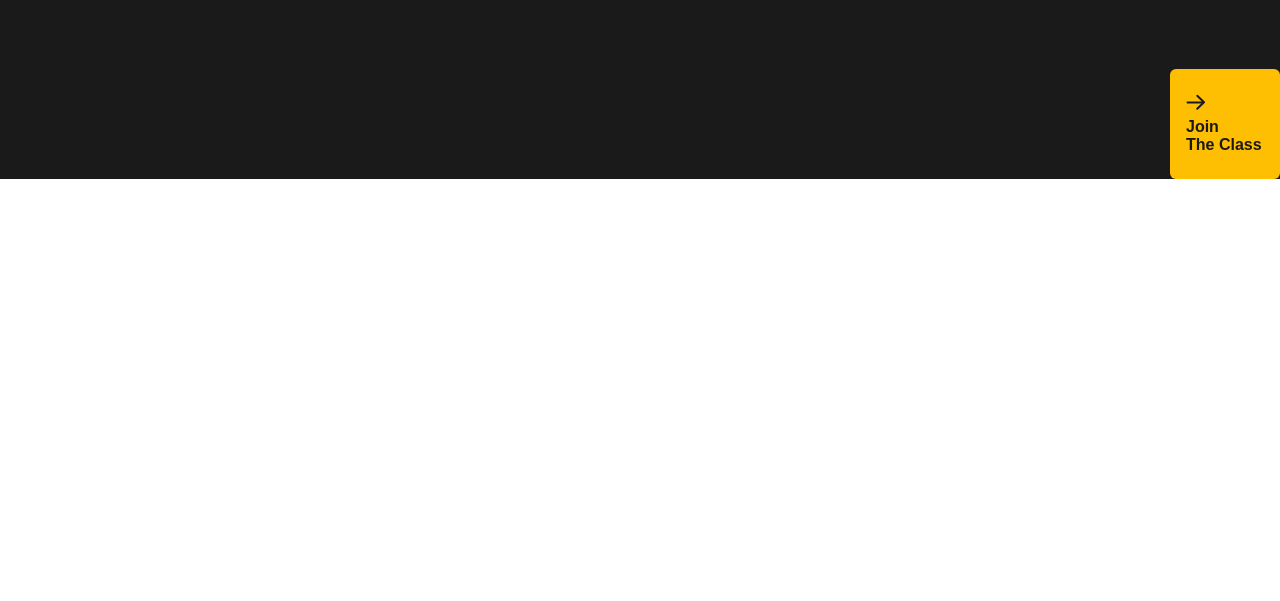
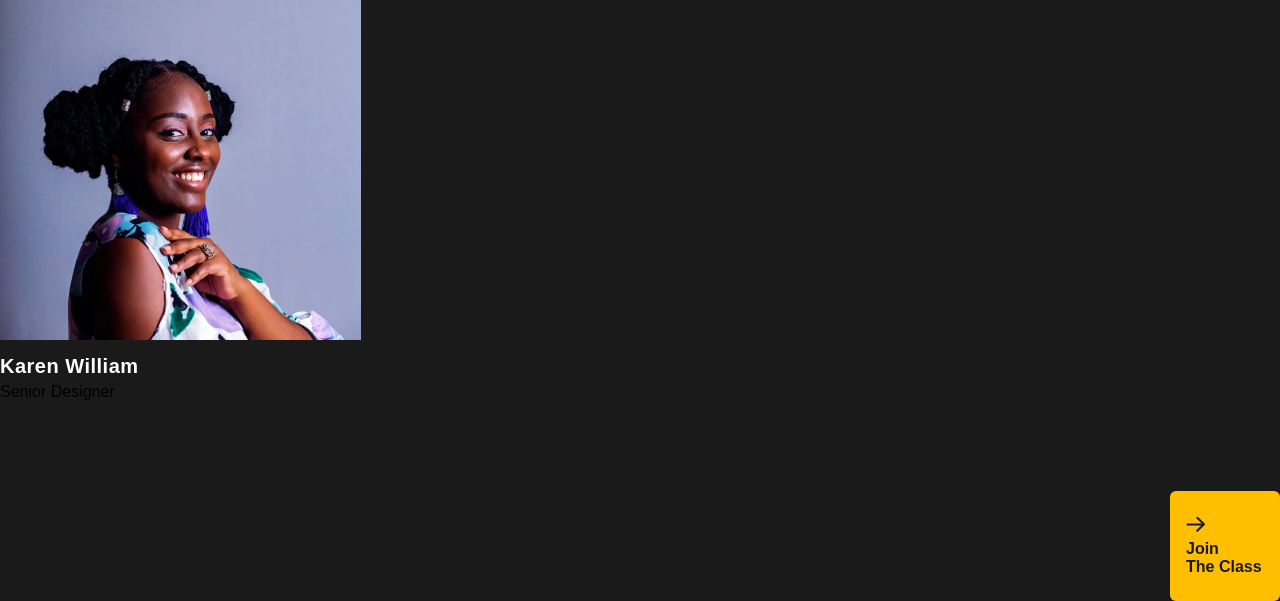
Before and after one commit to opeeelsiin/first-site-vizitka, a plain HTML site: page index.html in a window 1280 px wide. Shown: the part 536-1137 px from the top of the page. Before the commit the page ends 800 px from the top, so only its background shows below. Drawn offline with Linux system fonts and the light colour scheme.

Commit message:
second commit

```diff
--- a/index.html
+++ b/index.html
@@ -39,6 +39,16 @@
         <span class="join-text">Join <br> The Class</span>
         </a>
         </section>
+        <section class="header-info-block">
+            <div class="card-info">
+                <img src="img/girl-avatar.png" alt="" class="card-info-img">
+                <h2 class="info-title">Karen William</h2>
+                <span class="info-subtittle">Senior Designer</span>
+            </div>
+
+            <div class="card-about">
+            </div>
+        </section>
         </div>
     </header>
 </body>
--- a/style.css
+++ b/style.css
@@ -83,3 +83,28 @@
     font-weight: bold;
     border-radius: 6px;
 }
+.header-info-block{
+    display: flex;
+    justify-content: space-between;
+}
+.card-info{
+    max-width: 361px;
+}
+.card-info-img{
+    display: flex;
+}
+.info-title{
+    font-size: 20px;
+    font-weight: bold;
+    color: #fff;
+    letter-spacing: 0.5px;
+    margin-top: 15px;
+    margin-bottom: 5px;
+}
+.info-subtitle{
+    font-size: 13px;
+    font-weight: bold;
+    color: #8c8c8c;
+    letter-spacing: 1.5px;
+    display: block;
+}
```
Also changed, not shown: 1 other file.
